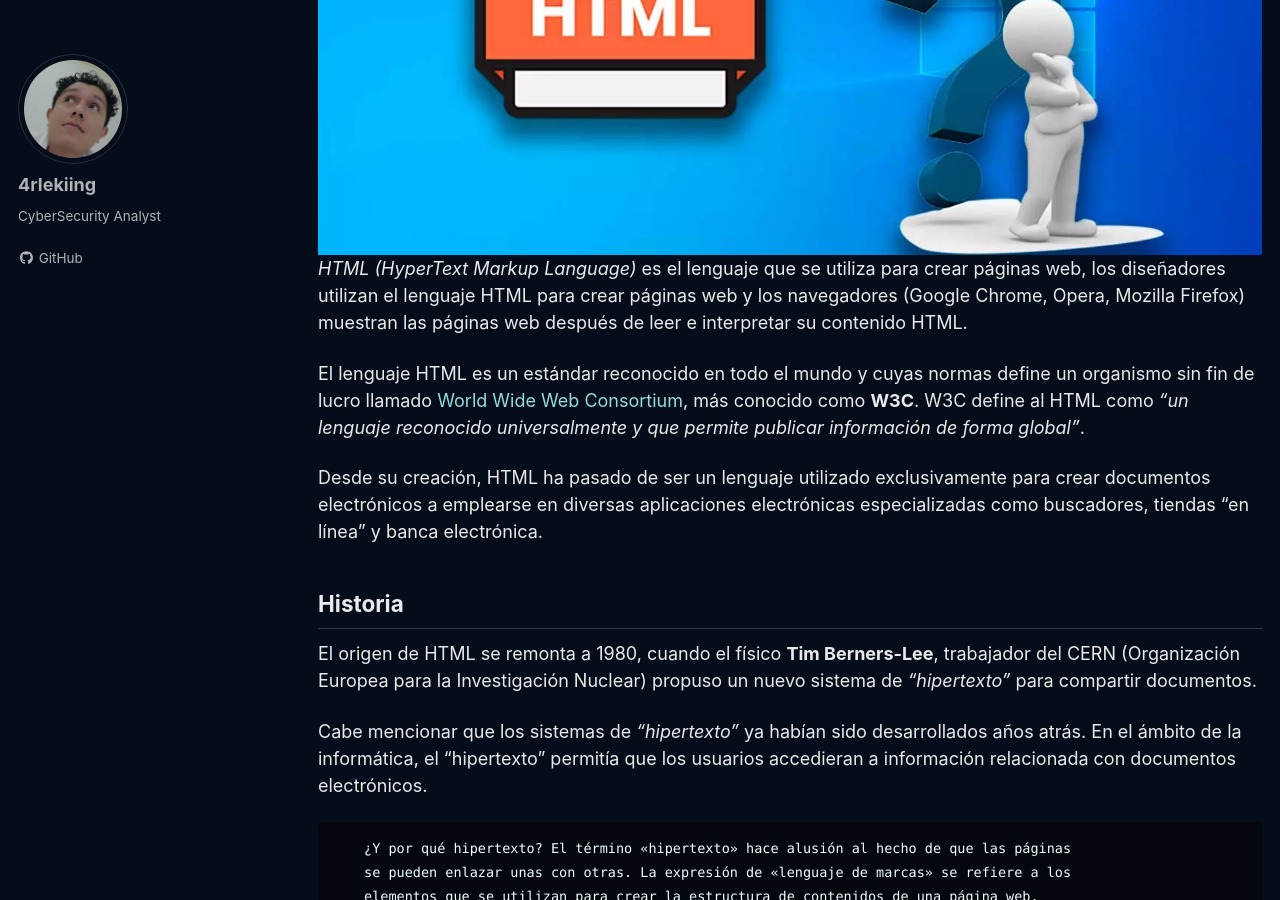
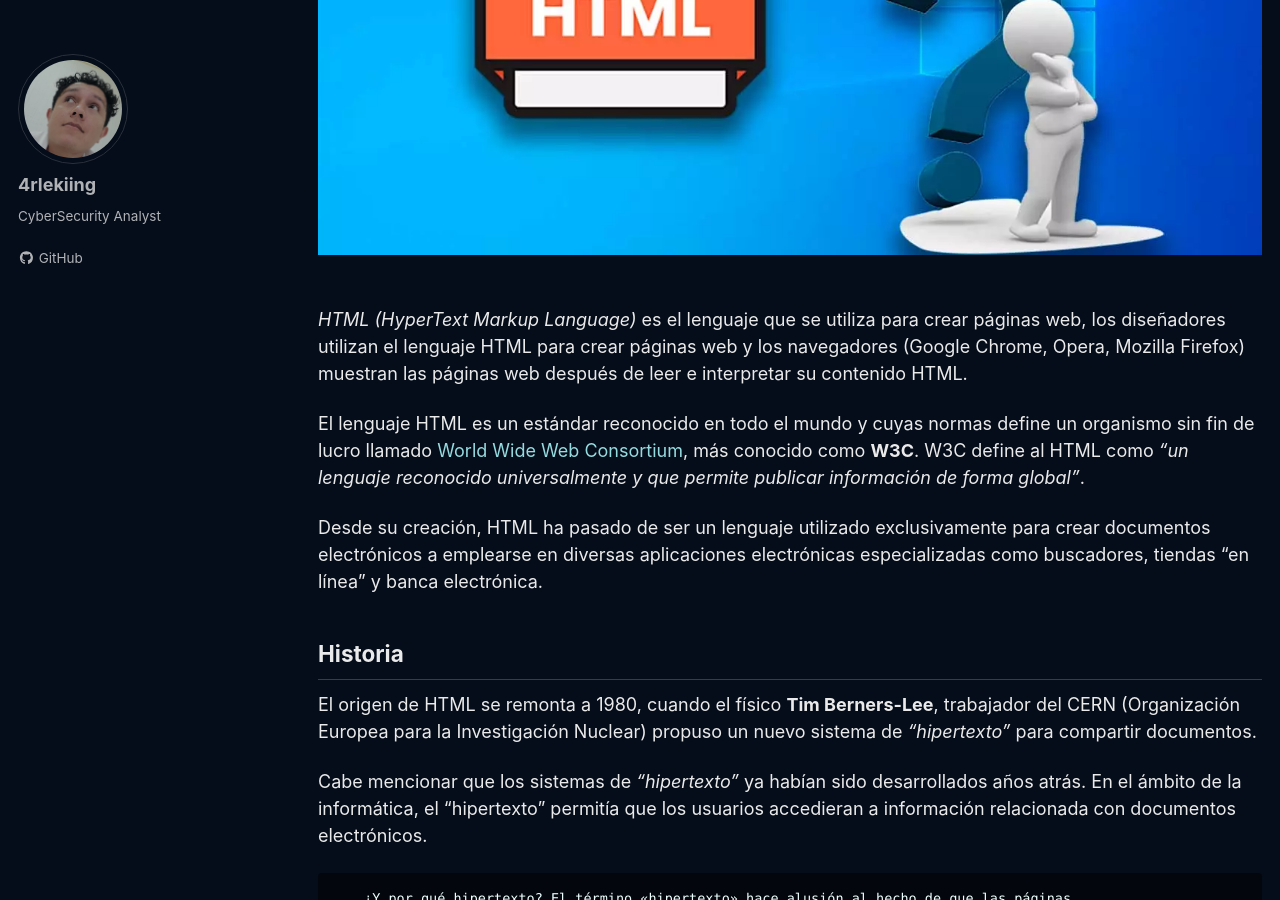
Before and after one commit to 4rleking/HTML.github.io, a Jekyll site: the page built from _posts/2023-08-01-Introduccion.md, in a window 1280 px wide and 900 px high, scrolled down 470 px. Built offline with Jekyll 4.4.1, drawn with Linux system fonts in a browser that asks for light colours; cached includes are drawn as plain includes; a script that is not in the unit is left out.

Commit message:
Update 2023-08-01-Introduccion.md

```diff
--- a/_posts/2023-08-01-Introduccion.md
+++ b/_posts/2023-08-01-Introduccion.md
@@ -16,7 +16,7 @@ tags:
 
 <center>
     <img src='./../assets/images/Introduccion/Intro.jpg'>
-</center>
+</center><br />
 
 *HTML (HyperText Markup Language)* es el lenguaje que se utiliza para crear páginas web, los diseñadores utilizan el lenguaje HTML para crear páginas web y los navegadores (Google Chrome, Opera, Mozilla Firefox) muestran las páginas web después de leer e interpretar su contenido HTML.
 
```
